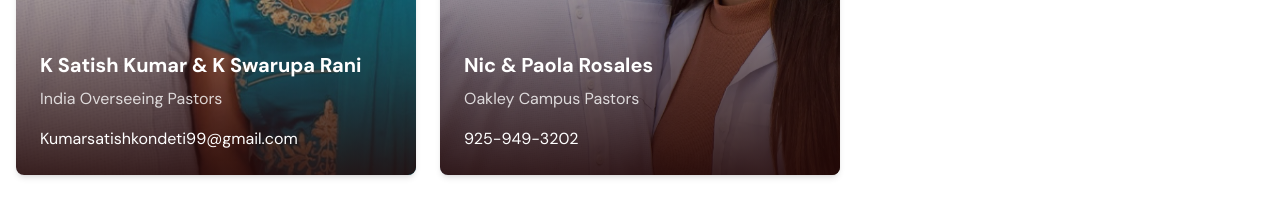
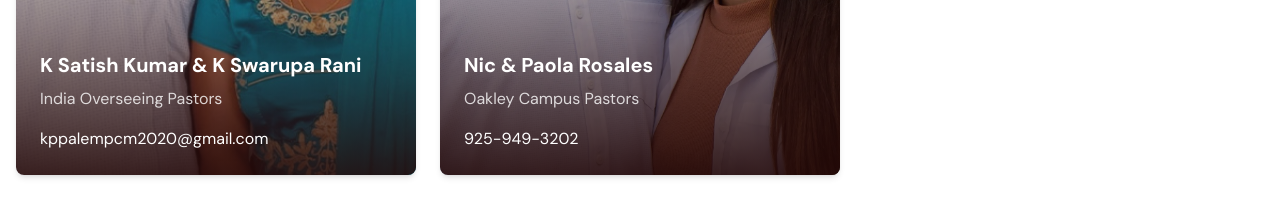
Before and after one commit to prgonzo/pcm, a React (Vite) app: page /meet-the-pastors in a window 1280 px wide. Shown: the part 1760-1977 px from the top of the page. Built offline with nearby package versions, Linux system fonts and the light colour scheme.

Commit message:
Update MeetPastors.tsx

```diff
--- a/src/pages/MeetPastors.tsx
+++ b/src/pages/MeetPastors.tsx
@@ -31,7 +31,7 @@ const MeetPastors = () => {
     {
       name: "K Satish Kumar & K Swarupa Rani",
       role: language === 'es' ? "Pastores Supervisores de India" : "India Overseeing Pastors",
-      email: "Kumarsatishkondeti99@gmail.com",
+      email: "kppalempcm2020@gmail.com",
       imageSrc: "/lovable-uploads/pastorsindia.jpg"
     },
     {
```
